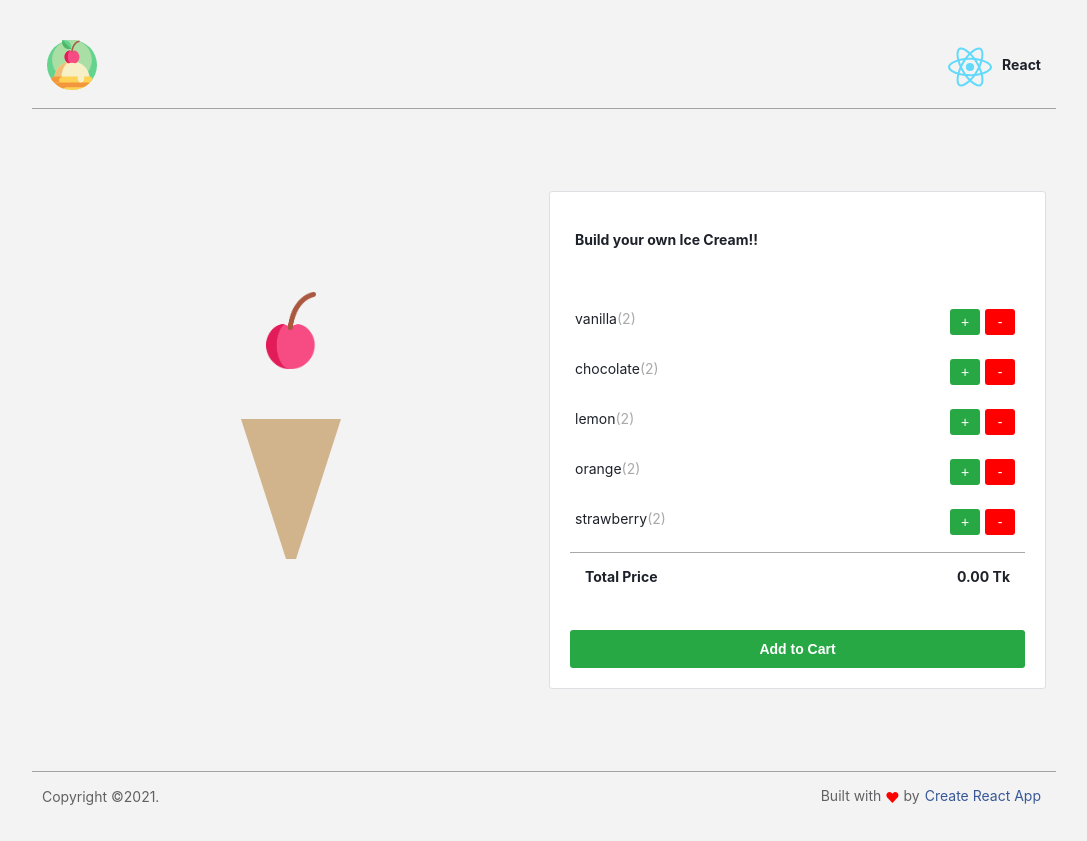
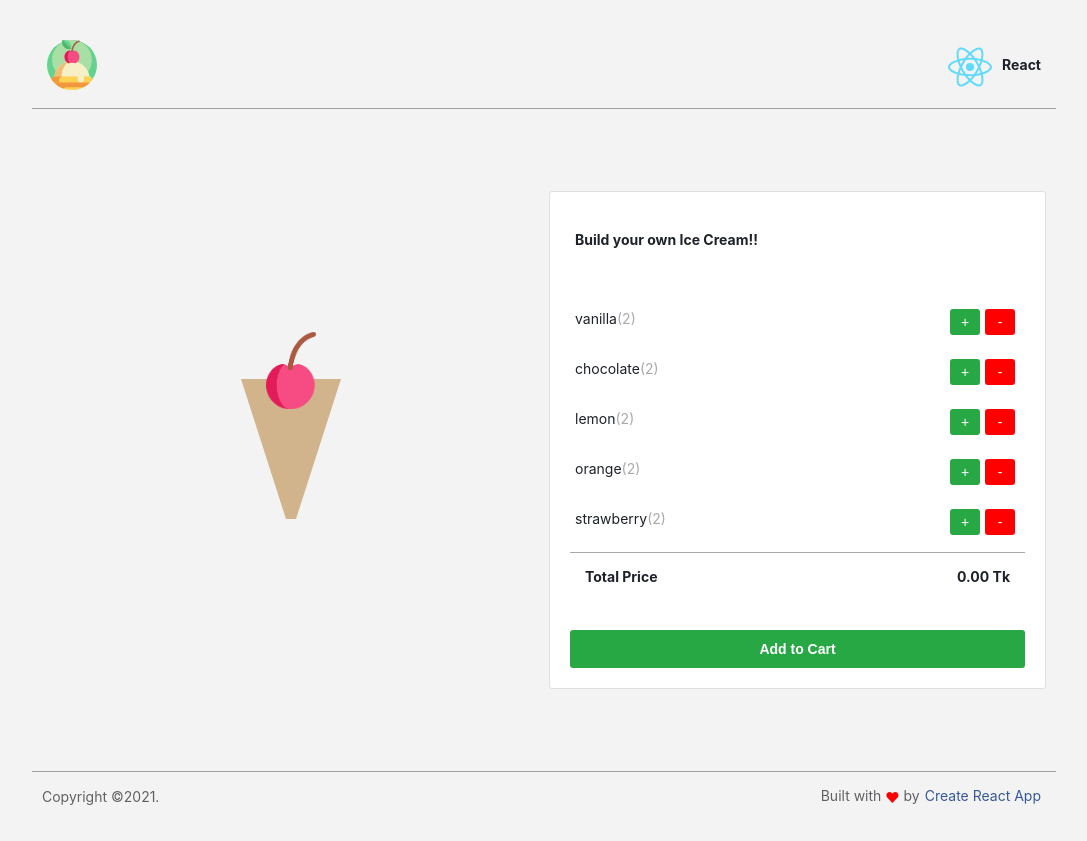
Before and after one commit to firojkabir/ice-cream, a React (Create React App) app: page / in a window 1280 px wide. Shown: the whole page, without its empty margins (96-1183 px from the left). Built offline with nearby package versions, Linux system fonts and the light colour scheme.

Commit message:
Work on adding scoop by clicking button

```diff
--- a/src/components/iceCream/iceCream.js
+++ b/src/components/iceCream/iceCream.js
@@ -2,7 +2,7 @@ import React from 'react'
 import classes from './iceCream.module.css'
 import Scoop from './Scoop/Scoop'
 
-const iceCream = () => {
+const iceCream = ({ scoops }) => {
     // const flavors = Object.keys(items)
 
     return (
@@ -10,7 +10,9 @@ const iceCream = () => {
             <div className={classes.icecream}>
                 <p className={classes.cone}></p>
                 {/* <p>Please start adding scoops</p> */}
-                <Scoop />
+                {scoops.map(scoop => (
+                    <Scoop key={`${scoop}${Math.random()}`} scoop={scoop} />
+                ))}
                 <div className={classes.cherry}></div>
             </div>
         </div>
--- a/src/container/IceCreamBuilder/IceCreamBuilder.js
+++ b/src/container/IceCreamBuilder/IceCreamBuilder.js
@@ -44,10 +44,10 @@ class IceCreamBuilder extends Component {
     }
 
     render() {
-        const { items, totalPrice } = this.state
+        const { items, totalPrice, scoops } = this.state
         return (
             <div className={['container', classes.container].join(' ')}>
-                <IceCream />
+                <IceCream scoops={scoops} />
                 <Builder items={items} price={totalPrice} add={this.addScoop} remove={this.removeScoop} />
             </div>
         )
```
